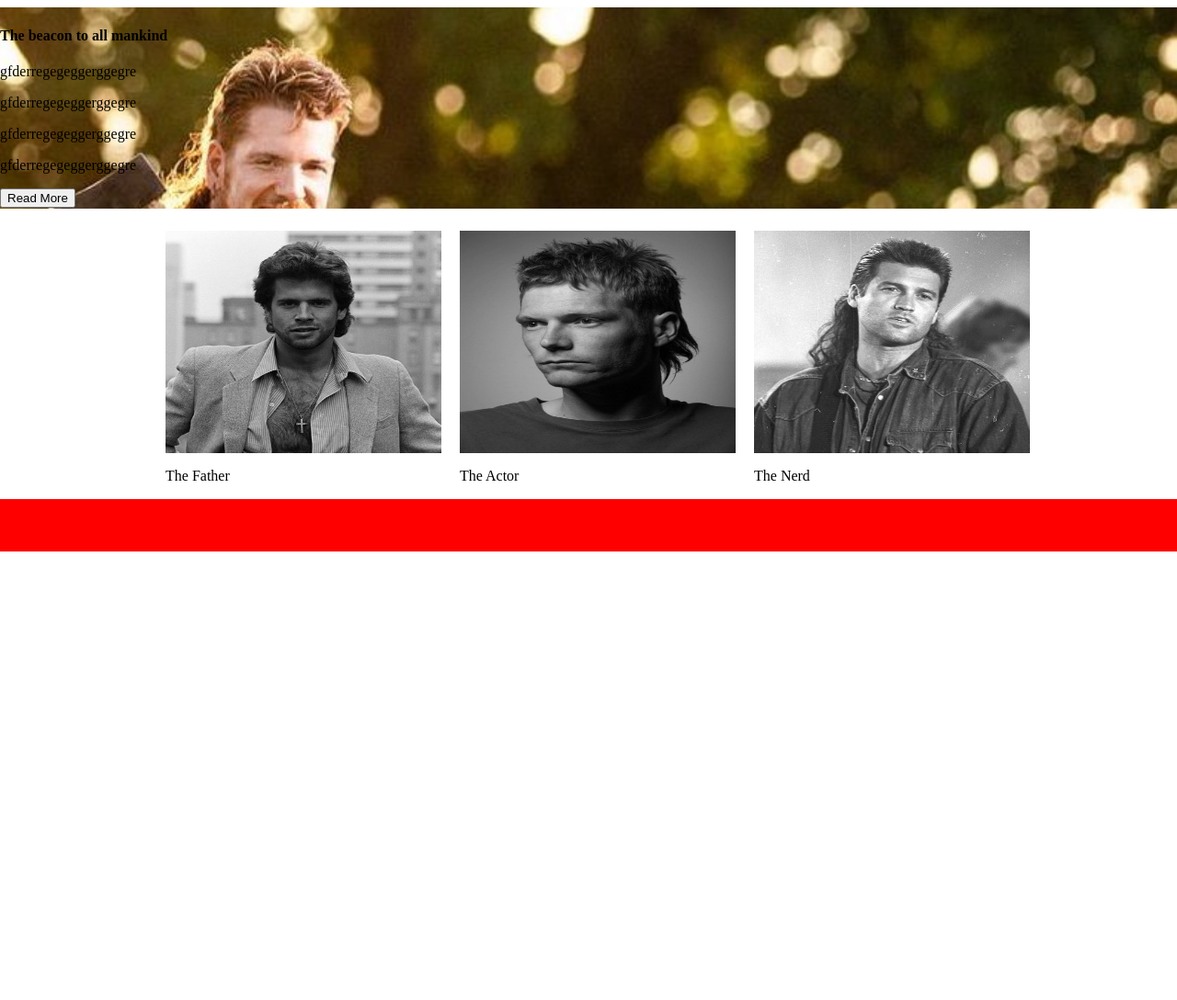
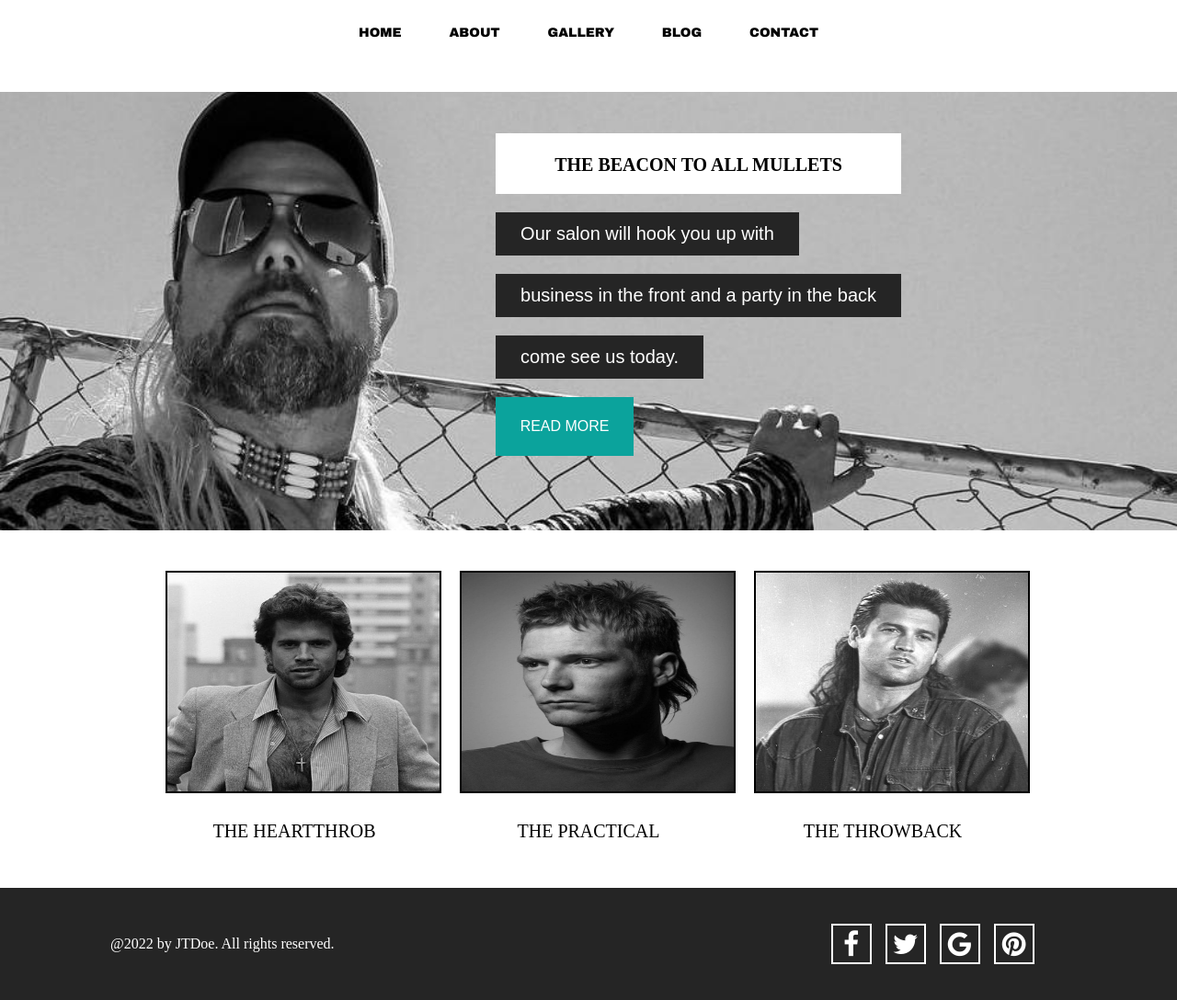
Before and after one commit to JTDoe/hairSalonWebsite, a plain HTML site: page index.html in a window 1280 px wide. Shown: the part 200-1288 px from the top of the page at 92% size. Before the commit the page ends 800 px from the top, so only its background shows below. Drawn offline with Linux system fonts and the light colour scheme; a web font is replaced by a local one.

Commit message:
major updates to opening page

```diff
--- a/index.css
+++ b/index.css
@@ -18,13 +18,21 @@ header{
   flex-direction: column;
   justify-content: center;
   align-items: center;
+  padding: 44px 50px;
+  margin-top: 40px;
 }
 header h1{
-  margin-top: 0;
-  padding-top: ;
+  font-size: 60px;
+  margin-top: 0px;
+  margin-bottom: 20px;
+  padding-top: 0px;
+  font-family: 'satisfy',cursive;
+
 }
 header nav{
-  width: 400px;
+  width: 500px;
+  margin-bottom: 60px;
+
 }
 header nav ul{
   padding:0;
@@ -37,20 +45,57 @@ header nav ul a{
 text-decoration: none;
 color: black;
 font-family: "Arial Black", Gadget, sans-serif;
+font-size: 14px;
+text-transform: uppercase;
 }
 
 /* -------- main -------- */
 main{
-  display: flex;
-  height:960px;
+  min-height: 477px;
   display: flex;
   flex-direction: column;
-  background-image: url(./Images/MulletMan.jpeg);
+  background-image: url(./Images/tigerking.jpeg);
   background-size: cover;
   background-repeat: no-repeat;
-  background: position 50%; 25%;
+  background-position: 100% 25%;
+  align-items:flex-end;
+}
+.main-text{
+  text-align: right;
+  margin-right: 300px;
+}
+.main-text h2 {
+  margin-top: 45px;
+  background-color: white;
+  display: block;
+  padding: 23px 27px 20px;
+  font-size: 20px;
+  font-family: poller one;
+  text-transform: uppercase;
+  text-align: center;
 }
 
+.main-text p {
+  font-family: Arial, Helvetica, sans-serif;
+  font-weight: normal;
+  display: block;
+  align-items: center;
+  color: white;
+  background-color: #252525;
+  padding: 12px 27px;
+  font-size: 20px;
+  width: fit-content;
+}
+.main-container button{
+  display: block;
+  background-color: #0ba39c;
+  color: white;
+  height: 64px;
+  width: 150px;
+  font-size: 16px;
+  border: none;
+  text-transform: uppercase;
+}
 /*------ Section------- */
 
 section{
@@ -60,12 +105,49 @@ section{
   justify-content: center;
   align-items: center;
 }
-section div{
+section div img{
+  margin-top: 20px;
   margin-left: 20px;
-  border: 20px black;
+  border: 2px solid black;
+}
+section p{
+  text-align: center;
+  font-family: poller one;
+  font-size: 20px;
+  text-transform: uppercase;
+  margin-bottom: 50px;
+  margin-top: 30px;
 }
 /* -------- Footer --------- */
 footer{
-  height: 250px;
-  background-color: red;
+  min-height:122px;
+  background-color: #252525;
+  display: flex;
+  flex-direction: row;
+  justify-content: left;
+  align-items: center;
 }
+footer ul{
+  list-style-type: none;
+  display: flex;
+  font-size: 30px;
+}
+footer span {
+  align-items: center;
+  justify-content: center;
+  color: white;
+  margin-left: 120px;
+  margin-right: 500px;
+
+}
+footer ul a{
+  color: white;
+  list-style: none;
+  text-decoration: none;
+  border: 2px solid white;
+  height: 44px;
+  width: 44px;
+  margin-right: 15px;
+  text-align: center;
+  padding: 5 5 5 5;
+}
--- a/index.html
+++ b/index.html
@@ -4,6 +4,10 @@
   <meta http-equiv="X-UA-Compatible" content="IE=edge">
   <meta name="viewport" content="width=device-width, initial-scale=1.0">
   <title>HairSalon Website</title>
+  <link rel="preconnect" href="https://fonts.googleapis.com">
+<link rel="preconnect" href="https://fonts.gstatic.com" crossorigin>
+<link href="https://fonts.googleapis.com/css2?family=Poller+One&display=swap" rel="stylesheet">
+<link rel="stylesheet" href="https://cdnjs.cloudflare.com/ajax/libs/font-awesome/4.7.0/css/font-awesome.min.css">
   <link rel="stylesheet" href="index.css">
 </head>
 <body>
@@ -34,30 +38,37 @@
 </header>
 <main>
   <div class="main-text">
-    <h4>The beacon to all mankind</h4>
-    <p>gfderregegeggerggegre</p>
-    <p>gfderregegeggerggegre</p>
-    <p>gfderregegeggerggegre</p>
-    <p>gfderregegeggerggegre</p>
+    <h2>The beacon to all mullets</h2>
+    <p>Our salon will hook you up with</p>
+    <p>business in the front and a party in the back</p>
+    <p>come see us today.</p>
     <button>Read More</button>
   </div>
 </main>
 <section>
   <div>
   <img src="./Images/heartthrob.jpeg" height="242px" width="300px">
-  <p>The Father</p>
+  <p>The heartthrob</p>
   </div>
   <div>
   <img src="./Images/Mullet1.jpeg" height="242px" width="300px">
-  <p>The Actor</p>
+  <p>The Practical</p>
   </div>
   <div>
   <img src="./Images/Throwback.jpeg" height="242px" width="300px">
-  <p>The Nerd</p>
+  <p>The Throwback</p>
   </div>
 </section>
-<footer></footer>
-</div>
-
+<footer>
+  <span>@2022 by JTDoe. All rights reserved.</span>
+  <nav>
+    <ul>
+    <li><a href="#" class="fa fa-facebook"></a></li>
+    <li><a href="#" class="fa fa-twitter"></a></li>
+    <li><a href="#" class="fa fa-google"></a></li>
+    <li><a href="#" class="fa fa-pinterest"></a></li>
+    </ul>
+  </nav>
+</footer>
 </body>
 </html>
```
Also changed, not shown: about.html (added, +13 -0 lines), Images/tigerking.jpeg (added), aboutstyles.css (added), 2 other files.
